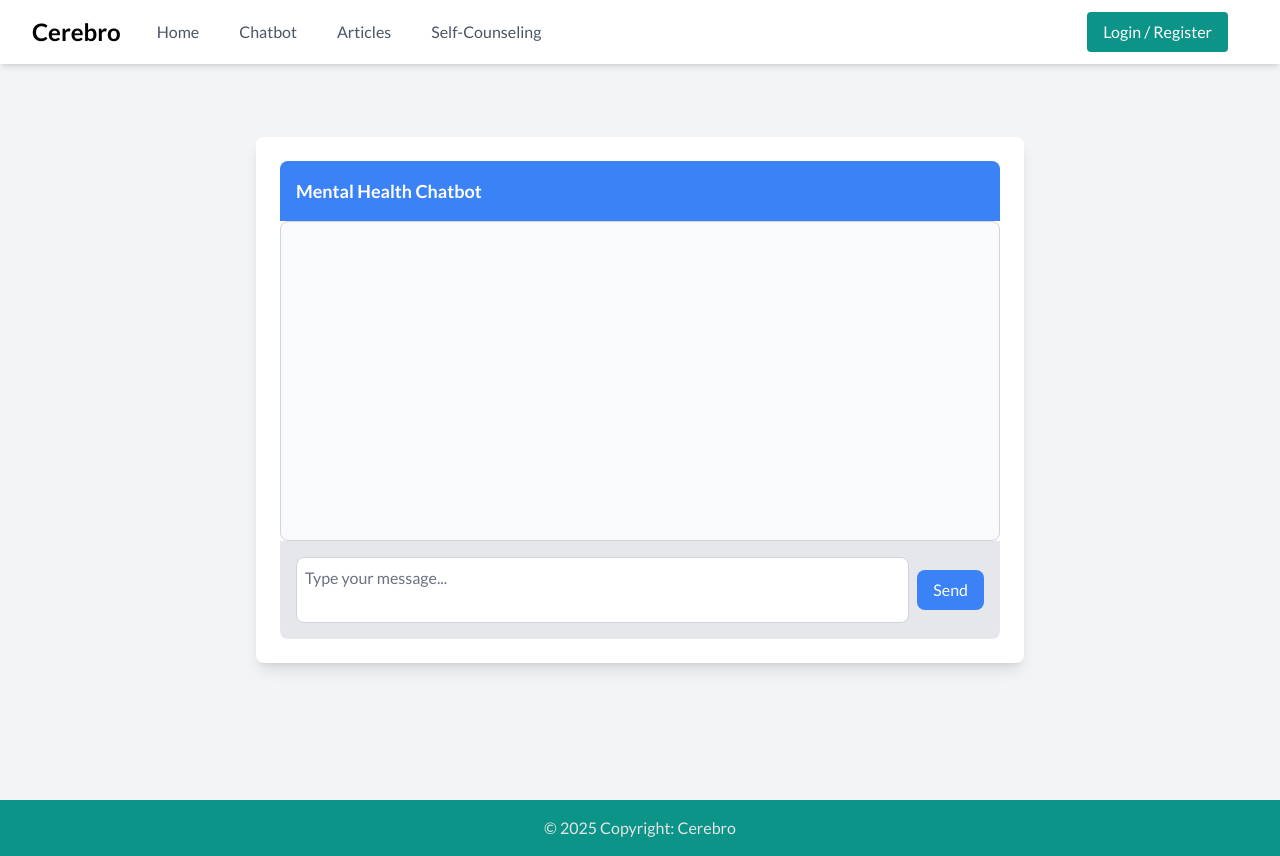
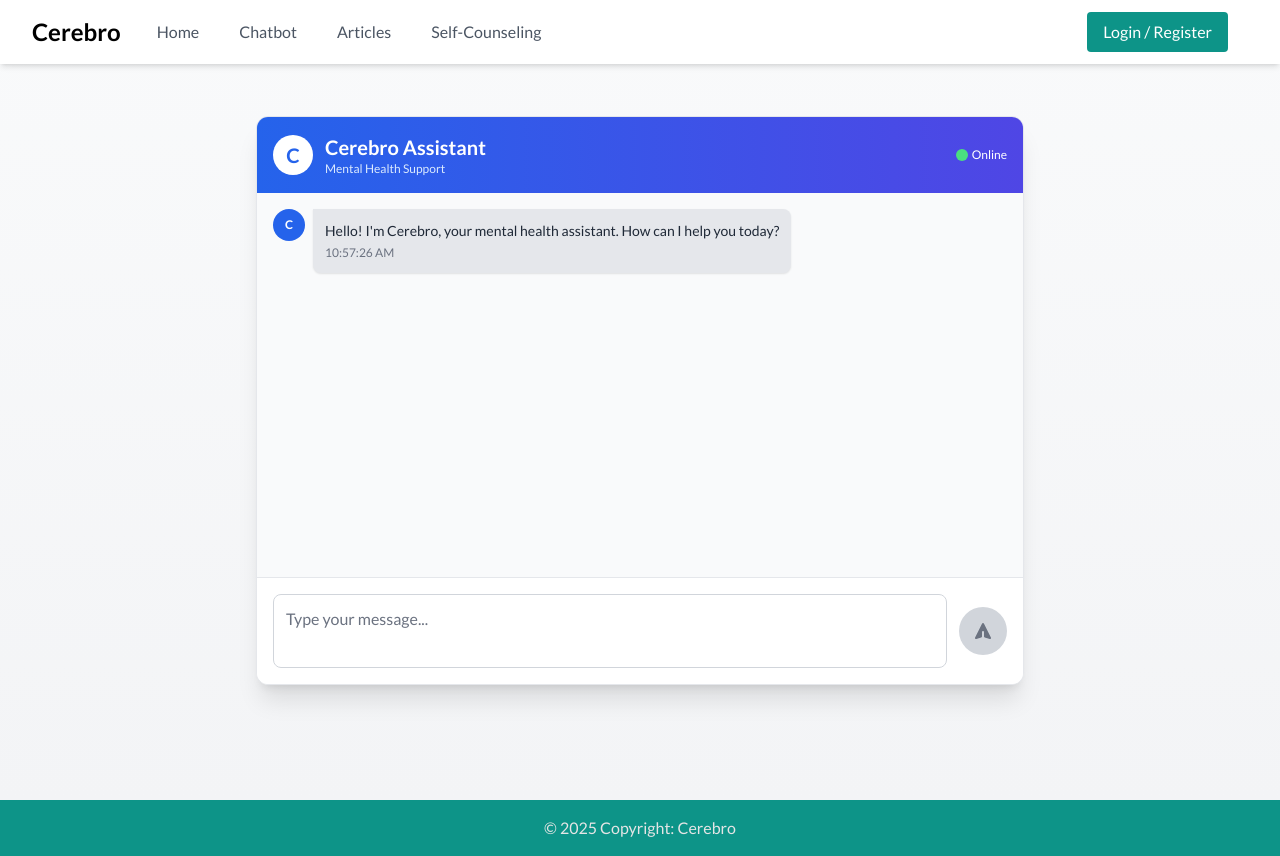
Before and after one commit to sahilansari189/Cerebro, a React (Vite) app: page /Chatbots in a window 1280 px wide. Built offline with nearby package versions, Linux system fonts and the light colour scheme; no server answers.

Commit message:
Improved Chatbot UI

```diff
--- a/src/index.css
+++ b/src/index.css
@@ -11,3 +11,52 @@
   @tailwind base;
   @tailwind components;
   @tailwind utilities;
+
+  /* Chatbot animations */
+  @keyframes fadeIn {
+    from {
+      opacity: 0;
+      transform: translateY(10px);
+    }
+    to {
+      opacity: 1;
+      transform: translateY(0);
+    }
+  }
+
+  .animate-fadeIn {
+    animation: fadeIn 0.3s ease-out forwards;
+  }
+
+  .typing-indicator .dot {
+    animation-duration: 0.8s;
+  }
+
+  /* Message bubble styles */
+  .message-content {
+    box-shadow: 0 1px 2px rgba(0, 0, 0, 0.1);
+    transition: all 0.2s ease;
+  }
+
+  .message-content:hover {
+    box-shadow: 0 3px 6px rgba(0, 0, 0, 0.15);
+  }
+
+  /* Scrollbar styling for chat window */
+  .chat-messages::-webkit-scrollbar {
+    width: 6px;
+  }
+
+  .chat-messages::-webkit-scrollbar-track {
+    background: #f1f1f1;
+    border-radius: 10px;
+  }
+
+  .chat-messages::-webkit-scrollbar-thumb {
+    background: #c1c1c1;
+    border-radius: 10px;
+  }
+
+  .chat-messages::-webkit-scrollbar-thumb:hover {
+    background: #a1a1a1;
+  }
--- a/src/screens/ChatbotScreen.jsx
+++ b/src/screens/ChatbotScreen.jsx
@@ -31,39 +31,78 @@ const ChatbotScreen = () => {
 export default ChatbotScreen;
 */
 
-import React, { useEffect, useState } from "react";
+import React, { useEffect, useState, useRef } from "react";
 import Meta from "../components/Meta";
-import { generateResponse, addMessage } from "../chatbot-script.js"; // Import the ES module
+import { generateResponse, addMessage } from "../chatbot-script.js";
 
 const ChatbotScreen = () => {
   const [userInput, setUserInput] = useState("");
+  const [messages, setMessages] = useState([]);
+  const [isTyping, setIsTyping] = useState(false);
+  const messagesEndRef = useRef(null);
 
   useEffect(() => {
-    console.log("Chatbot script loaded as module");
+    // Add welcome message when component mounts
+    setTimeout(() => {
+      setMessages([
+        {
+          text: "Hello! I'm Cerebro, your mental health assistant. How can I help you today?",
+          isUser: false,
+          timestamp: new Date().toLocaleTimeString()
+        }
+      ]);
+    }, 500);
   }, []);
+
+  useEffect(() => {
+    // Scroll to bottom whenever messages change
+    scrollToBottom();
+  }, [messages, isTyping]);
+
+  const scrollToBottom = () => {
+    messagesEndRef.current?.scrollIntoView({ behavior: "smooth" });
+  };
 
   const handleSendMessage = async () => {
     if (userInput.trim() === "") return; // Prevent empty messages
 
-    addMessage(userInput, true); // Show user message
+    const userMessage = {
+      text: userInput,
+      isUser: true,
+      timestamp: new Date().toLocaleTimeString()
+    };
+
+    // Update messages with user input
+    setMessages(prevMessages => [...prevMessages, userMessage]);
     setUserInput(""); // Clear input field
-
-    // Show typing indicator
-    const chatMessages = document.getElementById("chat-messages");
-    const typingIndicator = document.createElement("div");
-    typingIndicator.classList.add("message", "bot-message", "typing-indicator");
-    typingIndicator.textContent = "Cerebro is typing...";
-    chatMessages.appendChild(typingIndicator);
-    chatMessages.scrollTo({ top: chatMessages.scrollHeight, behavior: "smooth" });
+    setIsTyping(true); // Show typing indicator
 
     try {
       const response = await generateResponse(userInput);
-      chatMessages.removeChild(typingIndicator); // Remove typing indicator
-      addMessage(response, false); // Show bot response
+
+      // Add bot response after a small delay to simulate typing
+      setTimeout(() => {
+        setIsTyping(false);
+        setMessages(prevMessages => [
+          ...prevMessages,
+          {
+            text: response,
+            isUser: false,
+            timestamp: new Date().toLocaleTimeString()
+          }
+        ]);
+      }, 1000);
     } catch (error) {
       console.error("Error generating response:", error);
-      chatMessages.removeChild(typingIndicator);
-      addMessage("Sorry, an error occurred. Please try again later.", false);
+      setIsTyping(false);
+      setMessages(prevMessages => [
+        ...prevMessages,
+        {
+          text: "Sorry, an error occurred. Please try again later.",
+          isUser: false,
+          timestamp: new Date().toLocaleTimeString()
+        }
+      ]);
     }
   };
 
@@ -71,28 +110,95 @@ const ChatbotScreen = () => {
     <>
       <Meta title="Mental Health Chatbot - Cerebro" description="Chat with our mental health chatbot for support and guidance." />
 
-      <section className="min-h-screen flex flex-col justify-center items-center bg-gray-100 py-10">
-        <div className="max-w-3xl w-full bg-white shadow-lg rounded-lg p-6">
+      <section className="min-h-screen flex flex-col justify-center items-center bg-gradient-to-b from-gray-50 to-gray-100 py-10 px-4">
+        <div className="max-w-3xl w-full bg-white shadow-xl rounded-xl overflow-hidden border border-gray-200">
 
           {/* Chatbot Header */}
-          <div className="chat-header flex justify-between items-center bg-blue-500 text-white p-4 rounded-t-lg">
-            <h1 className="text-lg font-semibold">Mental Health Chatbot</h1>
+          <div className="chat-header flex items-center bg-gradient-to-r from-blue-600 to-indigo-600 text-white p-4">
+            <div className="w-10 h-10 rounded-full bg-white flex items-center justify-center mr-3">
+              <span className="text-blue-600 text-xl font-bold">C</span>
+            </div>
+            <div>
+              <h1 className="text-xl font-semibold">Cerebro Assistant</h1>
+              <p className="text-xs text-blue-100">Mental Health Support</p>
+            </div>
+            <div className="ml-auto flex items-center">
+              <div className="w-3 h-3 bg-green-400 rounded-full mr-1"></div>
+              <span className="text-xs">Online</span>
+            </div>
           </div>
 
           {/* Chat Messages */}
-          <div id="chat-messages" className="chat-messages h-80 overflow-y-auto p-4 bg-gray-50 border border-gray-300 rounded-lg"></div>
+          <div className="chat-messages h-96 overflow-y-auto p-4 bg-gray-50">
+            {messages.map((message, index) => (
+              <div
+                key={index}
+                className={`message flex ${message.isUser ? 'justify-end' : 'justify-start'} mb-4 animate-fadeIn`}
+              >
+                {!message.isUser && (
+                  <div className="w-8 h-8 rounded-full bg-blue-600 flex items-center justify-center mr-2 flex-shrink-0">
+                    <span className="text-white text-xs font-bold">C</span>
+                  </div>
+                )}
+                <div
+                  className={`message-content max-w-[80%] p-3 rounded-lg ${
+                    message.isUser
+                      ? 'bg-blue-600 text-white rounded-tr-none'
+                      : 'bg-gray-200 text-gray-800 rounded-tl-none'
+                  }`}
+                >
+                  <div className="text-sm">{message.text}</div>
+                  <div className={`text-xs mt-1 ${message.isUser ? 'text-blue-100' : 'text-gray-500'}`}>
+                    {message.timestamp}
+                  </div>
+                </div>
+                {message.isUser && (
+                  <div className="w-8 h-8 rounded-full bg-gray-300 flex items-center justify-center ml-2 flex-shrink-0">
+                    <span className="text-gray-600 text-xs">You</span>
+                  </div>
+                )}
+              </div>
+            ))}
+
+            {isTyping && (
+              <div className="message flex justify-start mb-4">
+                <div className="w-8 h-8 rounded-full bg-blue-600 flex items-center justify-center mr-2 flex-shrink-0">
+                  <span className="text-white text-xs font-bold">C</span>
+                </div>
+                <div className="bg-gray-200 p-3 rounded-lg rounded-tl-none">
+                  <div className="typing-indicator flex space-x-1">
+                    <div className="dot w-2 h-2 bg-gray-600 rounded-full animate-bounce"></div>
+                    <div className="dot w-2 h-2 bg-gray-600 rounded-full animate-bounce" style={{ animationDelay: '0.2s' }}></div>
+                    <div className="dot w-2 h-2 bg-gray-600 rounded-full animate-bounce" style={{ animationDelay: '0.4s' }}></div>
+                  </div>
+                </div>
+              </div>
+            )}
+            <div ref={messagesEndRef} />
+          </div>
 
           {/* Chat Input */}
-          <div className="chat-input-container flex items-center p-4 bg-gray-200 rounded-b-lg">
+          <div className="chat-input-container flex items-center p-4 bg-white border-t border-gray-200">
             <textarea
               value={userInput}
               onChange={(e) => setUserInput(e.target.value)}
               onKeyDown={(e) => e.key === "Enter" && !e.shiftKey && (e.preventDefault(), handleSendMessage())}
               placeholder="Type your message..."
-              className="flex-1 p-2 border border-gray-300 rounded-lg resize-none"
+              className="flex-1 p-3 border border-gray-300 rounded-lg resize-none focus:outline-none focus:ring-2 focus:ring-blue-500 focus:border-transparent"
+              rows="2"
             ></textarea>
-            <button onClick={handleSendMessage} className="ml-2 px-4 py-2 bg-blue-500 text-white rounded-lg hover:bg-blue-600">
-              Send
+            <button
+              onClick={handleSendMessage}
+              disabled={userInput.trim() === ""}
+              className={`ml-3 w-12 h-12 rounded-full flex items-center justify-center transition-colors ${
+                userInput.trim() === ""
+                  ? 'bg-gray-300 text-gray-500 cursor-not-allowed'
+                  : 'bg-blue-600 text-white hover:bg-blue-700'
+              }`}
+            >
+              <svg xmlns="http://www.w3.org/2000/svg" className="h-5 w-5" viewBox="0 0 20 20" fill="currentColor">
+                <path d="M10.894 2.553a1 1 0 00-1.788 0l-7 14a1 1 0 001.169 1.409l5-1.429A1 1 0 009 15.571V11a1 1 0 112 0v4.571a1 1 0 00.725.962l5 1.428a1 1 0 001.17-1.408l-7-14z" />
+              </svg>
             </button>
           </div>
         </div>
```
